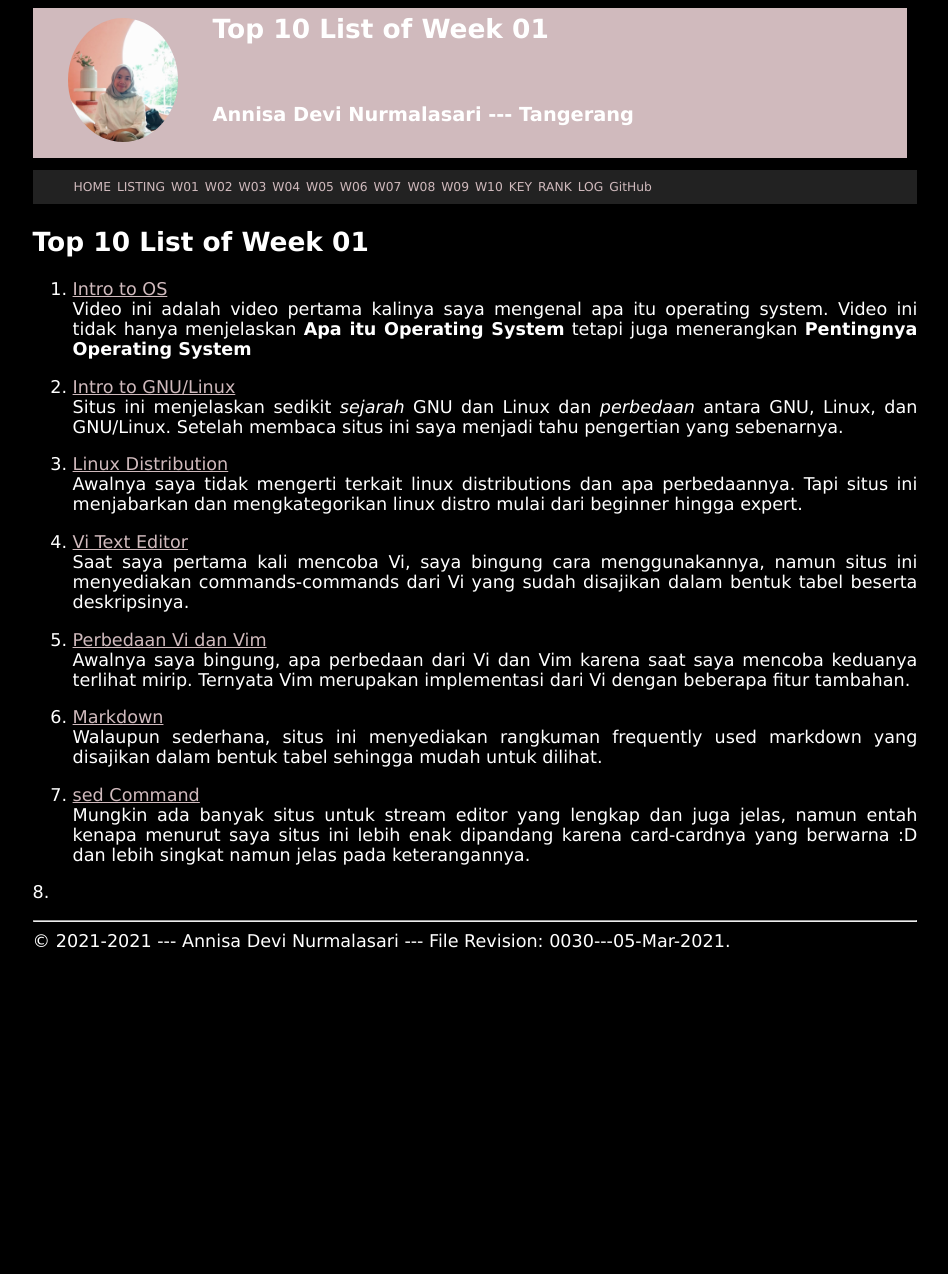
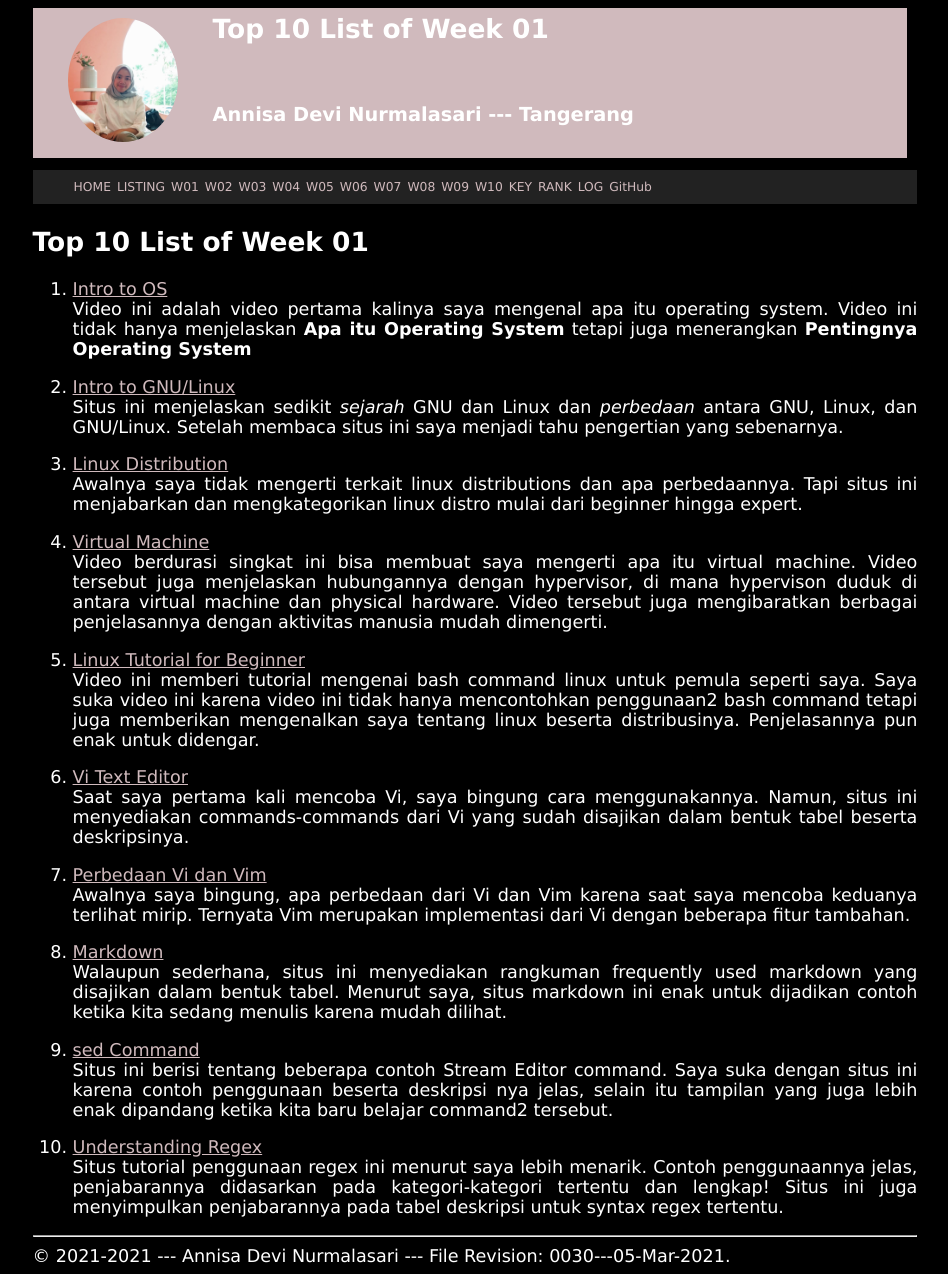
Before and after one commit to annisadevin/os211, a Jekyll site: the page built from wd01.md, in a window 1280 px wide. Shown: the whole page, without its empty margins (165-1113 px from the left). Built offline with Jekyll 4.4.1, drawn with Linux system fonts in a browser that asks for light colours; our own code applies the rules of GitHub Pages for plain Markdown files; before the commit the page ends 959 px from its top, so only the background shows below that.

Commit message:
Update Top10

```diff
--- a/wd01.md
+++ b/wd01.md
@@ -14,16 +14,23 @@ Situs ini menjelaskan sedikit _sejarah_ GNU dan Linux dan _perbedaan_ antara GNU
 3. [Linux Distribution](https://haydenjames.io/best-linux-distro/) <br>
 Awalnya saya tidak mengerti terkait linux distributions dan apa perbedaannya. Tapi situs ini menjabarkan dan mengkategorikan linux distro mulai dari beginner hingga expert.
 
-4. [Vi Text Editor](https://www.cs.colostate.edu/helpdocs/vi.html) <br>
-Saat saya pertama kali mencoba Vi, saya bingung cara menggunakannya, namun situs ini menyediakan commands-commands dari Vi yang sudah disajikan dalam bentuk tabel beserta deskripsinya.
+4. [Virtual Machine](https://youtu.be/N5gworNCJuY) <br>
+Video berdurasi singkat ini bisa membuat saya mengerti apa itu virtual machine. Video tersebut juga menjelaskan hubungannya dengan hypervisor, di mana hypervison duduk di antara virtual machine dan physical hardware. Video tersebut juga mengibaratkan berbagai penjelasannya dengan aktivitas manusia mudah dimengerti.
 
-5. [Perbedaan Vi dan Vim](https://www.shell-tips.com/linux/vi-vs-vim/#:~:text=Vi%20stands%20for%20Visual.,Vi%20standard%20with%20many%20additions.) <br>
+5. [Linux Tutorial for Beginner](https://youtu.be/BMGixkvJ-6w) <br>
+Video ini memberi tutorial mengenai bash command linux untuk pemula seperti saya. Saya suka video ini karena video ini tidak hanya mencontohkan penggunaan2 bash command tetapi juga memberikan mengenalkan saya tentang linux beserta distribusinya. Penjelasannya pun enak untuk didengar.
+
+6. [Vi Text Editor](https://www.cs.colostate.edu/helpdocs/vi.html) <br>
+Saat saya pertama kali mencoba Vi, saya bingung cara menggunakannya. Namun, situs ini menyediakan commands-commands dari Vi yang sudah disajikan dalam bentuk tabel beserta deskripsinya.
+
+7. [Perbedaan Vi dan Vim](https://www.shell-tips.com/linux/vi-vs-vim/#:~:text=Vi%20stands%20for%20Visual.,Vi%20standard%20with%20many%20additions.) <br>
 Awalnya saya bingung, apa perbedaan dari Vi dan Vim karena saat saya mencoba keduanya terlihat mirip. Ternyata Vim merupakan implementasi dari Vi dengan beberapa fitur tambahan.
 
-6. [Markdown](https://commonmark.org/help/) <br>
-Walaupun sederhana, situs ini menyediakan rangkuman frequently used markdown yang disajikan dalam bentuk tabel sehingga mudah untuk dilihat.
+8. [Markdown](https://commonmark.org/help/) <br>
+Walaupun sederhana, situs ini menyediakan rangkuman frequently used markdown yang disajikan dalam bentuk tabel. Menurut saya, situs markdown ini enak untuk dijadikan contoh ketika kita sedang menulis karena mudah dilihat.
 
-7. [sed Command](https://www.linuxtechi.com/20-sed-command-examples-linux-users/#:~:text=Sed%20command%20or%20Stream%20Editor,insertion%2C%20deletion%2C%20search%20etc.) <br>
-Mungkin ada banyak situs untuk stream editor yang lengkap dan juga jelas, namun entah kenapa menurut saya situs ini lebih enak dipandang karena card-cardnya yang berwarna :D dan lebih singkat namun jelas pada keterangannya.
+9. [sed Command](https://www.linuxtechi.com/20-sed-command-examples-linux-users/#:~:text=Sed%20command%20or%20Stream%20Editor,insertion%2C%20deletion%2C%20search%20etc.) <br>
+Situs ini berisi tentang beberapa contoh Stream Editor command. Saya suka dengan situs ini karena contoh penggunaan beserta deskripsi nya jelas, selain itu tampilan yang juga lebih enak dipandang ketika kita baru belajar command2 tersebut.
 
-8.
+10. [Understanding Regex](https://linuxconfig.org/understanding-regular-expressions) <br>
+Situs tutorial penggunaan regex ini menurut saya lebih menarik. Contoh penggunaannya jelas, penjabarannya didasarkan pada kategori-kategori tertentu dan lengkap! Situs ini juga menyimpulkan penjabarannya pada tabel deskripsi untuk syntax regex tertentu.
```
